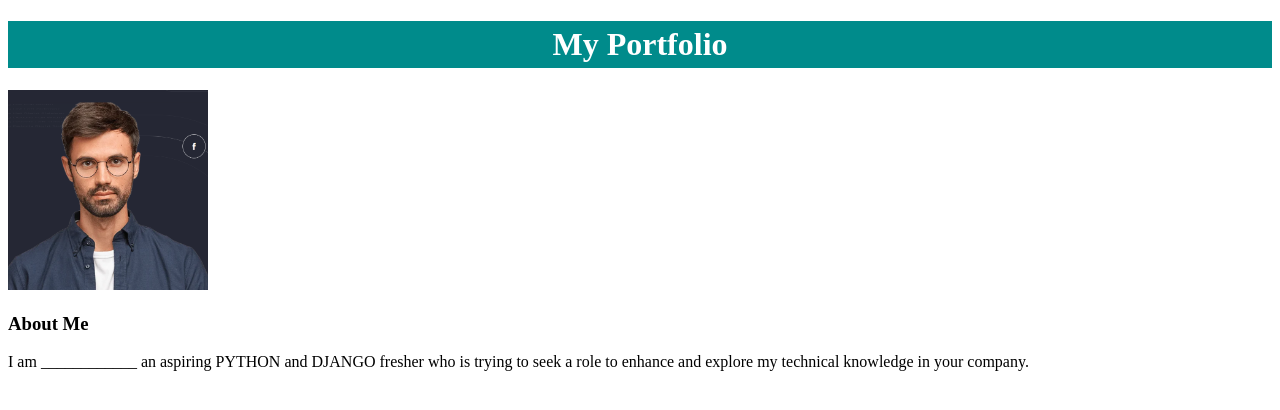
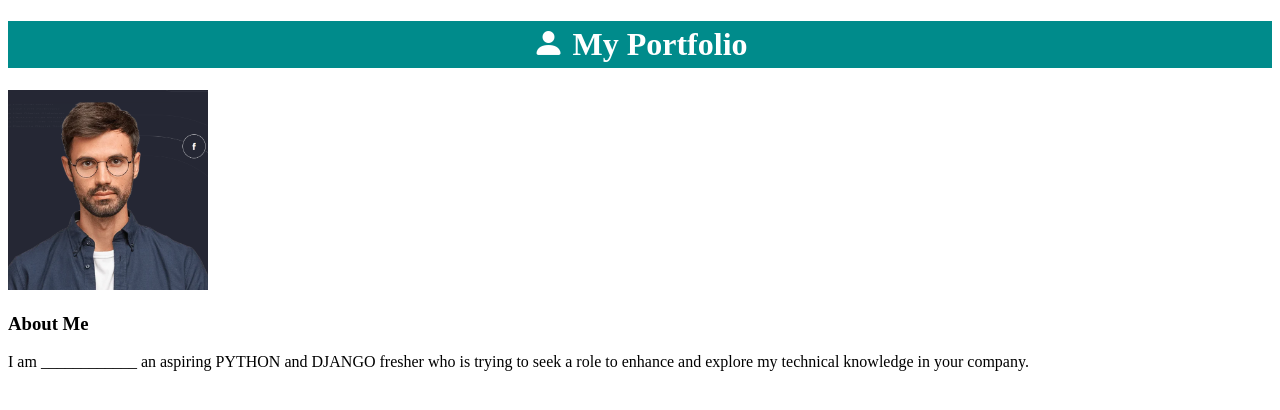
Before and after one commit to satyanarayanabalantrapu/portfolio, a website: page index.html in a window 1280 px wide. Drawn offline with nearby package versions, Linux system fonts and the light colour scheme.

Commit message:
Update index.html

```diff
--- a/index.html
+++ b/index.html
@@ -5,10 +5,11 @@
     <meta http-equiv="X-UA-Compatible" content="IE=edge">
     <meta name="viewport" content="width=device-width, initial-scale=1.0">
     <title>Document</title>
+    <link rel="stylesheet" href="https://cdn.jsdelivr.net/npm/bootstrap-icons@1.10.5/font/bootstrap-icons.css">
     <link rel="stylesheet" href="src/styles/template.css">
 </head>
 <body>
-    <h1>My Portfolio</h1>
+    <h1><span class="bi bi-person-fill"></span> My Portfolio</h1>
     <img src="public/developer.png" width="200" height="200">
     <h3>About Me</h3>
     <p>I am ____________ an aspiring PYTHON and DJANGO fresher who is trying to seek a role to enhance and explore my technical knowledge in your company.</p>
```
